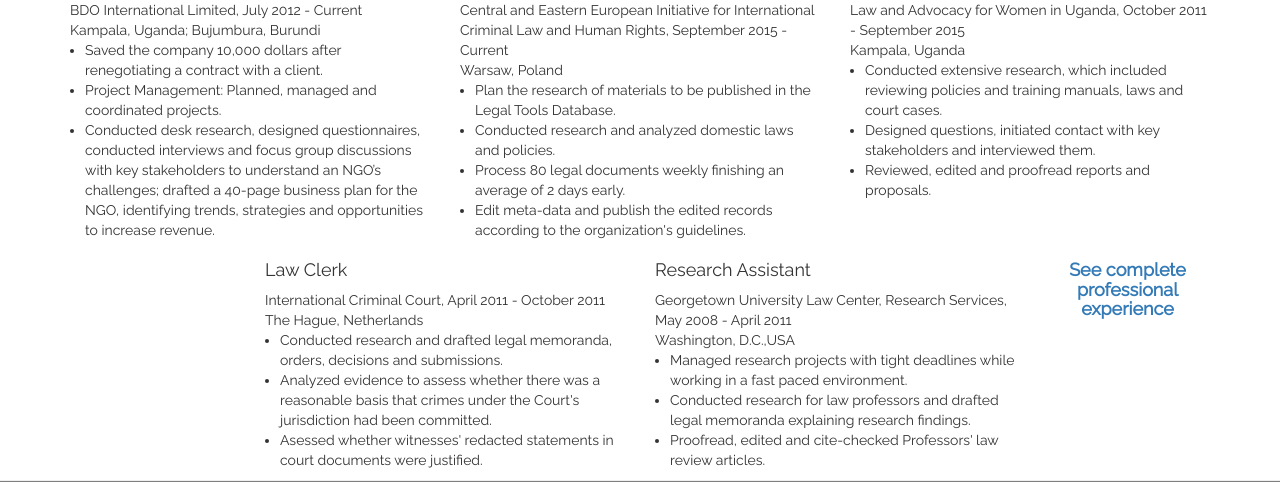
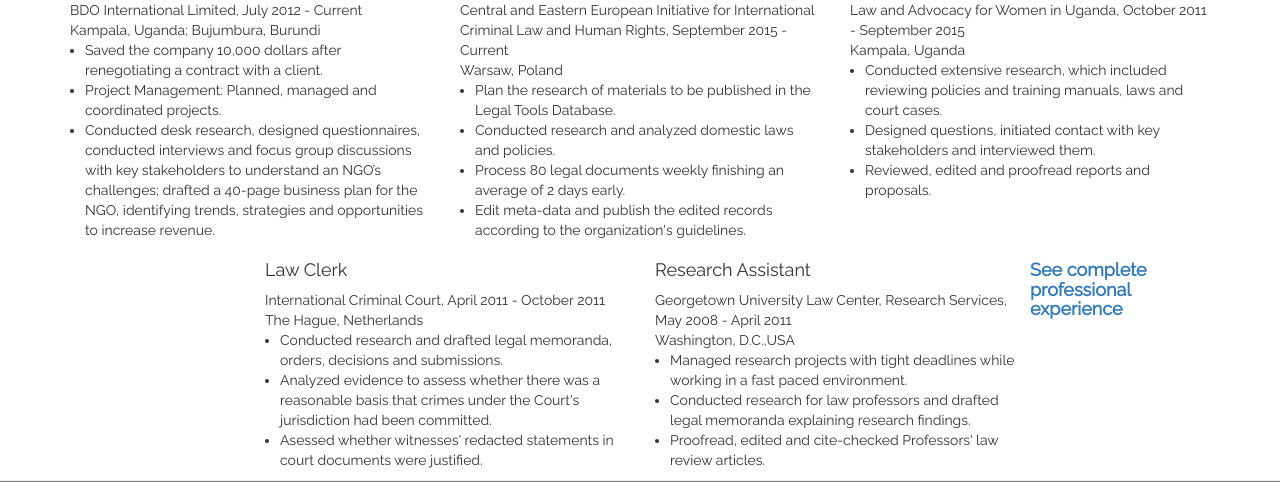
Before and after one commit to lizette112162/resume_app, a Flask app: page / in a window 1280 px wide. Shown: the part 2578-3060 px from the top of the page. Run offline with Flask 2, Linux system fonts and the light colour scheme; some libraries are stand-ins or nearby versions.

Commit message:
Updated files

```diff
--- a/templates/index.html
+++ b/templates/index.html
@@ -277,7 +277,7 @@
             <li>Proofread, edited and cite-checked Professors' law review articles.</li>
         </ul>
           </div>
-        <h4 class="text-center" ><a href="https://www.linkedin.com/pub/rita-mutyaba/21/b07/737"><strong>See complete professional experience</strong></h4>
+        <h4><a href="https://www.linkedin.com/pub/rita-mutyaba/21/b07/737"><strong>See complete professional experience</strong></h4>
       </div>
     </div>
 
```
